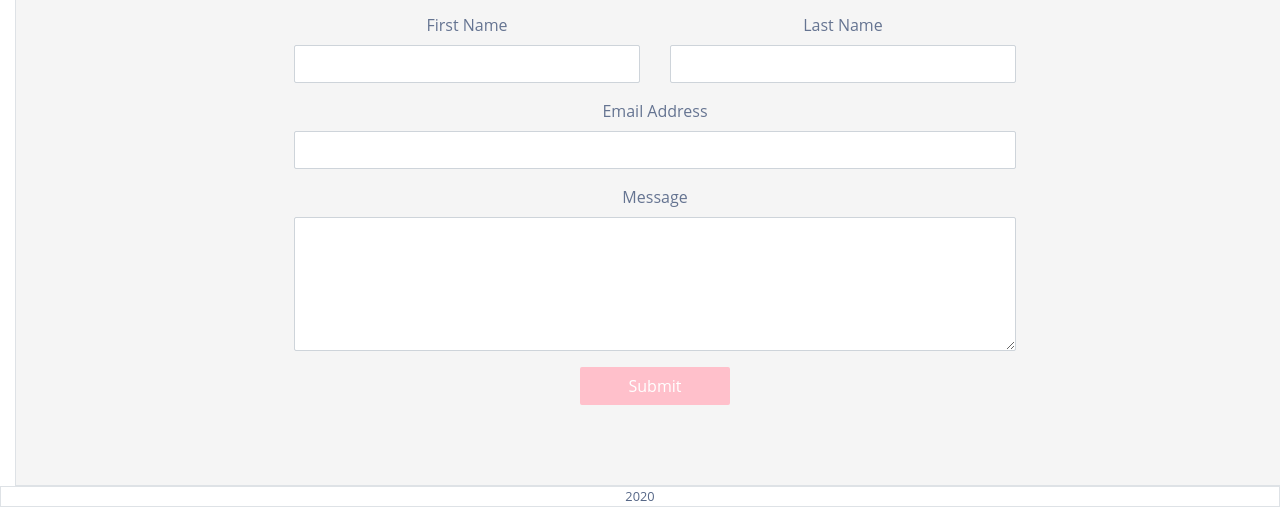
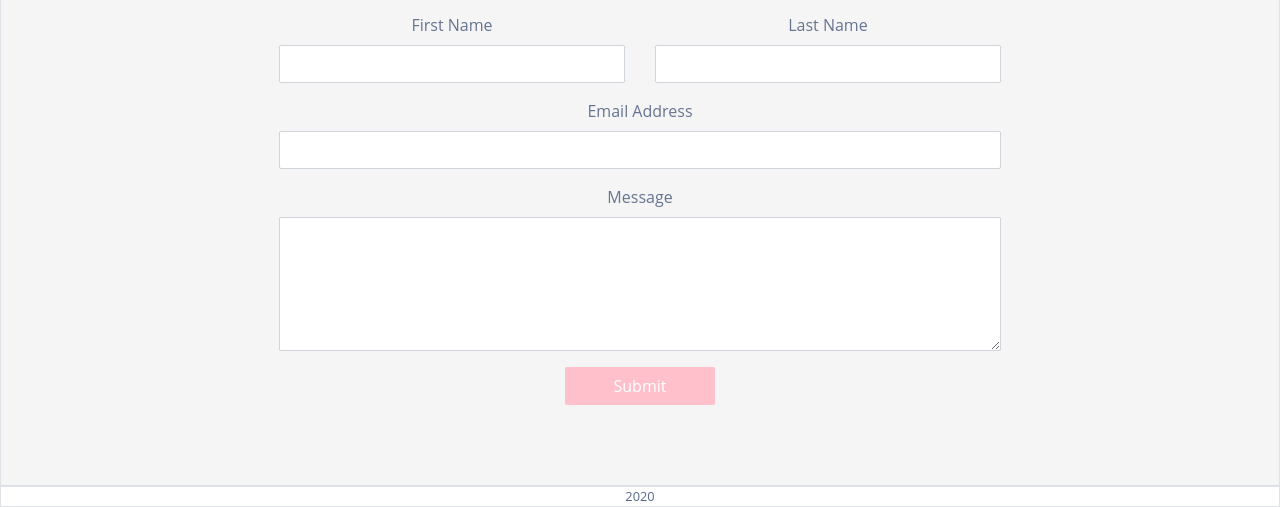
Before and after one commit to julietg19/Portfolio, a plain HTML site: page contact.html in a window 1280 px wide. Shown: the part 371-878 px from the top of the page. Drawn offline with nearby package versions, Linux system fonts and the light colour scheme.

Commit message:
lasttouches

```diff
--- a/contact.html
+++ b/contact.html
@@ -22,7 +22,7 @@
       }
       .contact {
         background-color: whitesmoke;
-        margin: 0 15px;
+      }
       .contact-form {
         background-color: whitesmoke;
         padding: 50px;
@@ -70,7 +70,7 @@
         <a href="contact.html" class="nav_bar">Contact</a>
       </nav>
     </div>
-    <div class="contact container-fluid border">
+    <div class="contact container-fluid border padding:">
       <div class="row">
         <div class="col-md-8 col-md-offset-2 m-auto">
           <div class="contact-form text-center">
@@ -125,6 +125,6 @@
         </div>
       </div>
     </div>
-    <div class="footer border text-center small margin: 0, 15px;">2020</div>
+    <div class="footer border container-fluid text-center small">2020</div>
   </body>
 </html>
```
